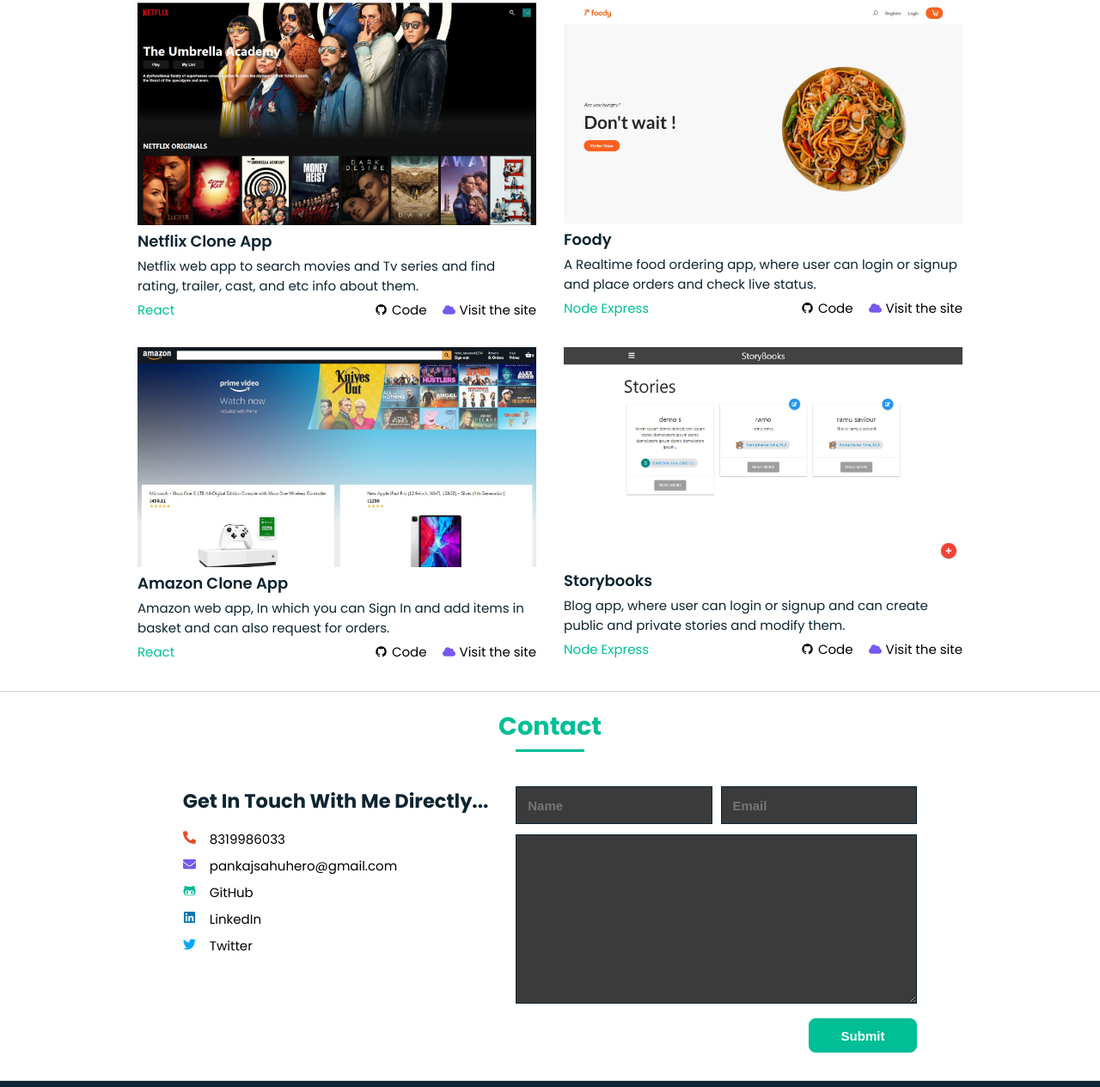
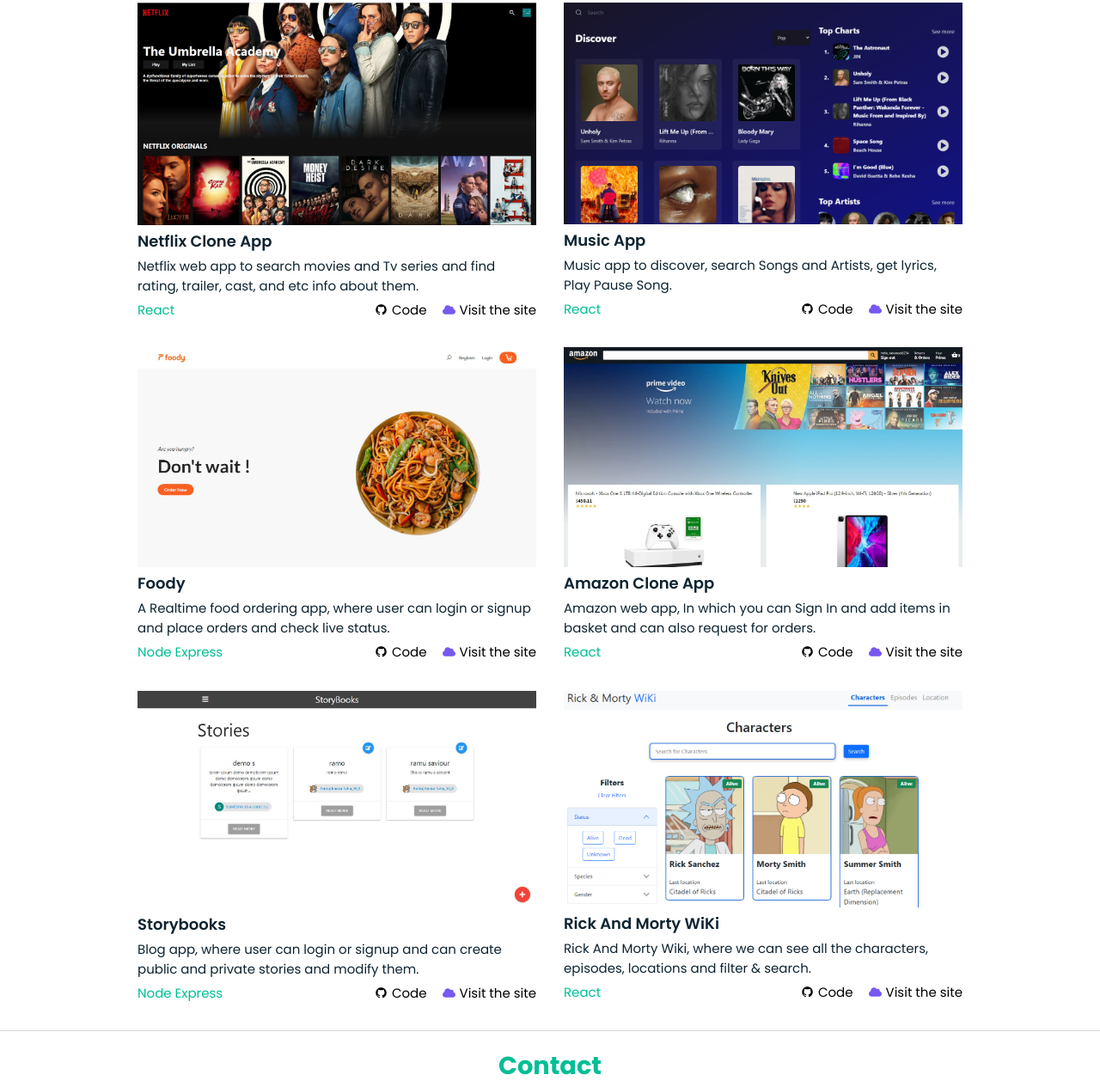
Before and after one commit to pankajsahu221/pankaj-portfolio, a plain HTML site: page portfolio-1/index.html in a window 1280 px wide. Shown: the part 2941-4206 px from the top of the page at 86% size. Drawn offline with nearby package versions, Linux system fonts and the light colour scheme.

Commit message:
Projects added

```diff
--- a/portfolio-1/index.html
+++ b/portfolio-1/index.html
@@ -296,6 +296,22 @@
                     </div>
 
                     <div class="work__img">
+                        <a href="https://music-react-apps.netlify.app/" target="_blank"><img src="assets/img/music-shot2.png" alt=""/></a>
+                        <h5 class="work__title">Music App</h5>
+                        <p class="work__desc">Music app to discover, search Songs and Artists, get lyrics, Play Pause Song.</p>
+                        <div class="work__visit">
+                            <span class="home__title-color">React</span>
+                            <div>
+                                <a href="https://github.com/pankajsahu221/Music-app" target="_blank"><i class='bx bxl-github' ></i>Code</a>
+                                <a href="https://music-react-apps.netlify.app/" target="_blank">
+                                                    <svg stroke="currentColor" style="color:#7758f0" fill="currentColor" stroke-width="0" viewBox="0 0 640 512" class="portfolio-module--cloud--2Z7ro" height="1em" width="1em" xmlns="http://www.w3.org/2000/svg"><path d="M537.6 226.6c4.1-10.7 6.4-22.4 6.4-34.6 0-53-43-96-96-96-19.7 0-38.1 6-53.3 16.2C367 64.2 315.3 32 256 32c-88.4 0-160 71.6-160 160 0 2.7.1 5.4.2 8.1C40.2 219.8 0 273.2 0 336c0 79.5 64.5 144 144 144h368c70.7 0 128-57.3 128-128 0-61.9-44-113.6-102.4-125.4z"></path></svg>Visit the site
+                                           </a>
+                            </div>
+                        </div>
+
+                    </div>
+
+                    <div class="work__img">
                         <a href="https://foody-apps.herokuapp.com/" target="_blank"><img src="assets/img/foody.JPG" alt=""/></a>
                         <h5 class="work__title">Foody</h5>
                         <p class="work__desc">A Realtime food ordering app, where user can login or signup and place orders and check live status.</p>
@@ -341,6 +357,22 @@
                             <div>
                                 <a href="https://github.com/pankajsahu221/Storybooks" target="_blank"><i class='bx bxl-github' ></i>Code</a>
                                 <a href="https://storybooks-apps.herokuapp.com/" target="_blank">
+                                                    <svg stroke="currentColor" style="color:#7758f0" fill="currentColor" stroke-width="0" viewBox="0 0 640 512" class="portfolio-module--cloud--2Z7ro" height="1em" width="1em" xmlns="http://www.w3.org/2000/svg"><path d="M537.6 226.6c4.1-10.7 6.4-22.4 6.4-34.6 0-53-43-96-96-96-19.7 0-38.1 6-53.3 16.2C367 64.2 315.3 32 256 32c-88.4 0-160 71.6-160 160 0 2.7.1 5.4.2 8.1C40.2 219.8 0 273.2 0 336c0 79.5 64.5 144 144 144h368c70.7 0 128-57.3 128-128 0-61.9-44-113.6-102.4-125.4z"></path></svg>Visit the site
+                                            </a>
+                                </div>
+                        </div>
+
+                    </div>
+
+                    <div class="work__img">
+                        <a href="https://rickandmortywikiapp.netlify.app/" target="_blank"><img src="assets/img/rick-shot.png" alt=""/></a>
+                        <h5 class="work__title">Rick And Morty WiKi</h5>
+                        <p class="work__desc">Rick And Morty Wiki, where we can see all the characters, episodes, locations and filter & search.</p>
+                        <div class="work__visit">
+                            <span class="home__title-color">React</span>
+                            <div>
+                                <a href="https://github.com/pankajsahu221/Rick-And-Morty-Wiki" target="_blank"><i class='bx bxl-github' ></i>Code</a>
+                                <a href="https://rickandmortywikiapp.netlify.app/" target="_blank">
                                                     <svg stroke="currentColor" style="color:#7758f0" fill="currentColor" stroke-width="0" viewBox="0 0 640 512" class="portfolio-module--cloud--2Z7ro" height="1em" width="1em" xmlns="http://www.w3.org/2000/svg"><path d="M537.6 226.6c4.1-10.7 6.4-22.4 6.4-34.6 0-53-43-96-96-96-19.7 0-38.1 6-53.3 16.2C367 64.2 315.3 32 256 32c-88.4 0-160 71.6-160 160 0 2.7.1 5.4.2 8.1C40.2 219.8 0 273.2 0 336c0 79.5 64.5 144 144 144h368c70.7 0 128-57.3 128-128 0-61.9-44-113.6-102.4-125.4z"></path></svg>Visit the site
                                             </a>
                                 </div>
```
Also changed, not shown: portfolio-1/assets/img/music-shot.png (added), portfolio-1/assets/img/music-shot2.png (added), portfolio-1/assets/img/rick-shot.png (added).
